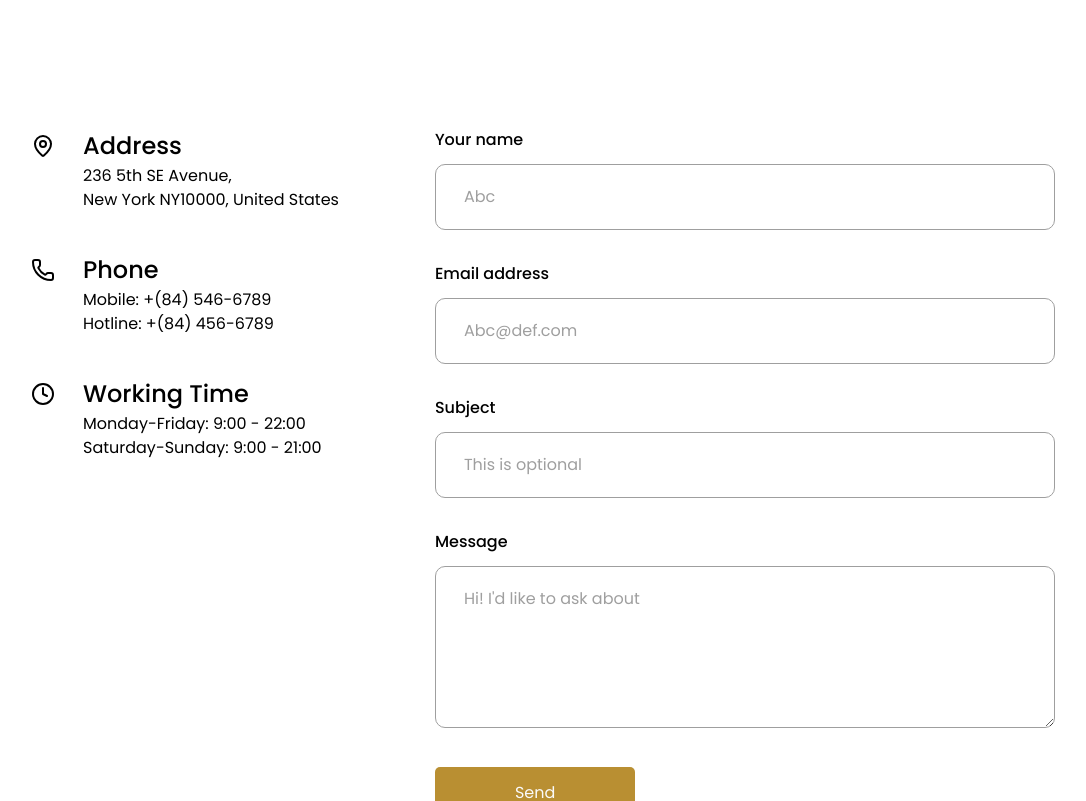
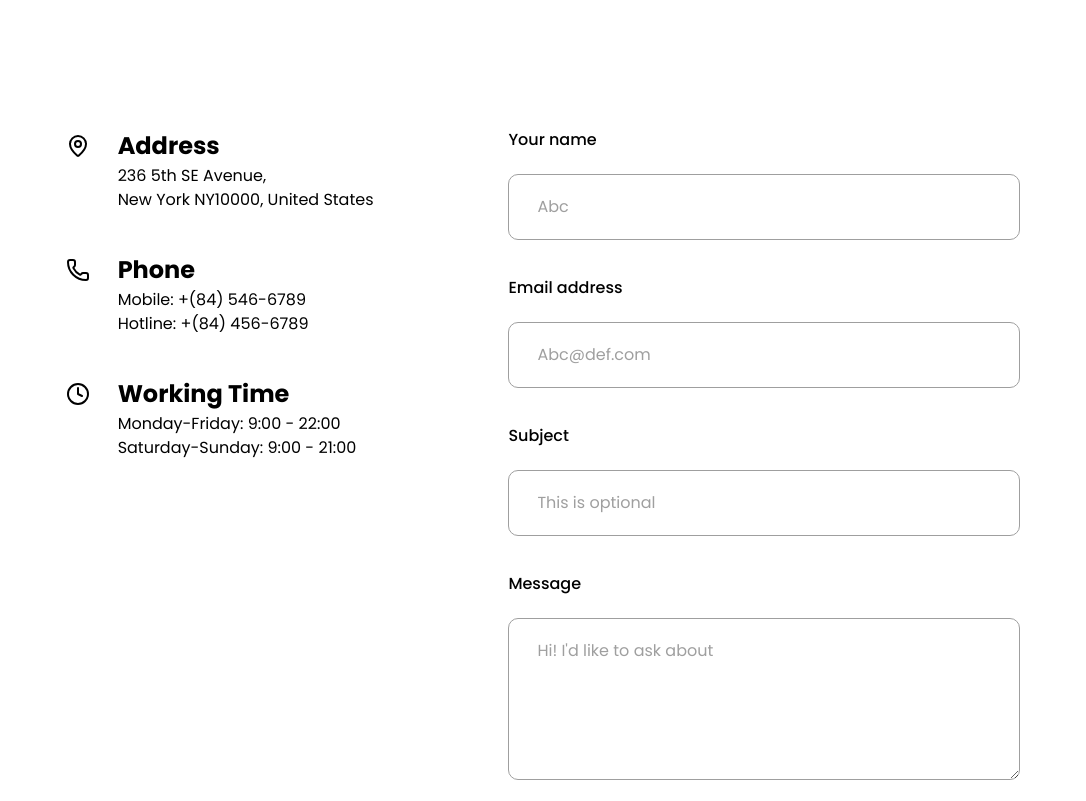
Before and after one commit to Pankaj-Panday/funiro, a Next.js app: page /contact in a window 1280 px wide. Shown: the part 620-1421 px from the top of the page, without its empty margins (97-1183 px from the left). Built offline with nearby package versions, Linux system fonts and the light colour scheme.

Commit message:
match contact page layout to the original design

```diff
--- a/app/contact/page.tsx
+++ b/app/contact/page.tsx
@@ -23,14 +23,14 @@ export default function ContactPage() {
           </p>
         </div>
 
-        <section className="mx-auto grid max-w-5xl gap-12 md:grid-cols-[auto_minmax(0,1fr)] md:gap-10 lg:gap-24">
-          <div className="space-y-10">
+        <section className="flex flex-col gap-12 md:flex-row md:justify-around md:gap-10">
+          <div className="space-y-10 md:shrink-0">
             {contactDetails.map(({ icon: Icon, title, lines }) => (
               <div key={title} className="flex gap-5 md:gap-7">
                 <Icon className="text-dark mt-1.5 size-6 shrink-0" />
 
                 <div>
-                  <h3 className="text-dark text-subheading font-medium">{title}</h3>
+                  <h3 className="text-dark text-subheading font-bold">{title}</h3>
                   {lines.map((line) => (
                     <p key={line} className="text-dark leading-normal">
                       {line}
--- a/components/contact/contact-form.tsx
+++ b/components/contact/contact-form.tsx
@@ -2,11 +2,11 @@
 
 const fieldClass =
   "border-light placeholder:text-light focus:border-primary focus:ring-primary w-full rounded-[10px] border px-7 py-5 outline-none focus:ring-1";
-const labelClass = "text-dark mb-3 block font-medium";
+const labelClass = "text-dark mb-5.5 block font-medium";
 
 export default function ContactForm() {
   return (
-    <form onSubmit={(e) => e.preventDefault()} className="w-full space-y-8">
+    <form onSubmit={(e) => e.preventDefault()} className="w-full space-y-9 md:max-w-lg">
       <div>
         <label htmlFor="name" className={labelClass}>
           Your name
--- a/components/shared/page-banner.tsx
+++ b/components/shared/page-banner.tsx
@@ -8,7 +8,7 @@ type Props = {
 
 export default function PageBanner({ title }: Props) {
   return (
-    <section className="relative grid h-56 place-content-center overflow-hidden text-center md:h-79">
+    <section className="relative grid h-79 place-content-center overflow-hidden text-center">
       <Image
         src="/assets/shared/secondaryHeaderBg.jpg"
         alt=""
```
